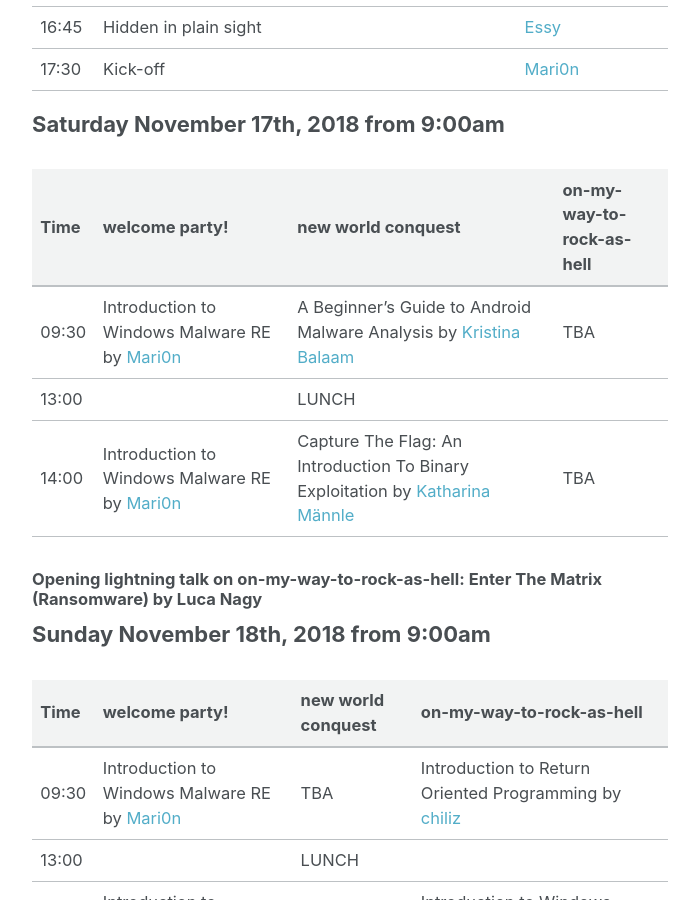
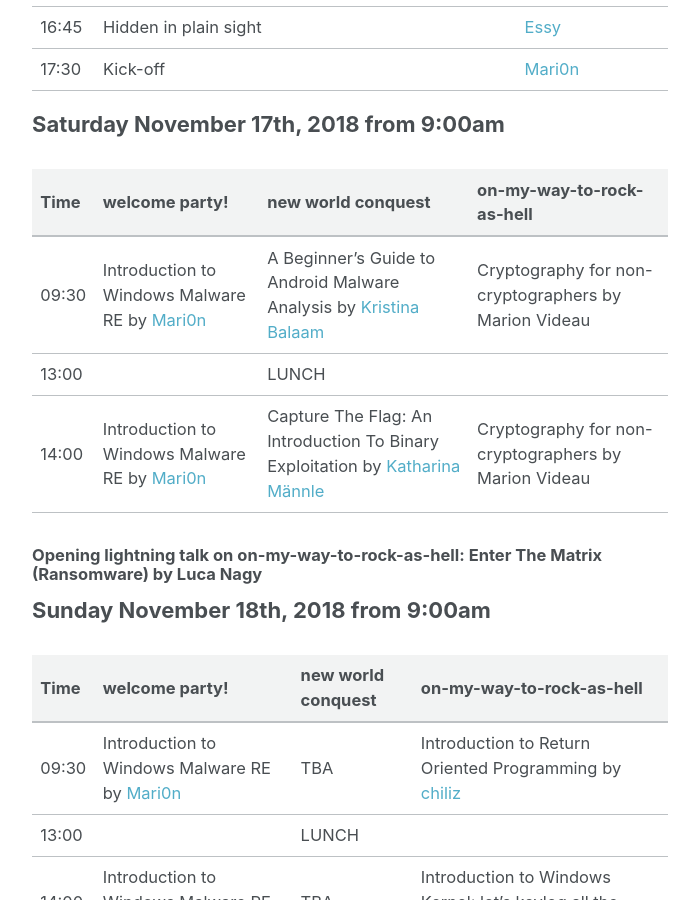
Before and after one commit to blackhoodieRE/blackhoodiere.github.io, a Jekyll site: the page built from _pages/schedule.md, in a window 1280 px wide and 900 px high, scrolled down 1380 px. Shown: the whole window, without its empty margins (290-989 px from the left). Built offline with Jekyll 4.4.1, drawn with Linux system fonts in a browser that asks for light colours.

Commit message:
Marion's workshop confirmed

```diff
--- a/_pages/schedule.md
+++ b/_pages/schedule.md
@@ -39,9 +39,9 @@ header:
 
 | Time | welcome party! | new world conquest | on-my-way-to-rock-as-hell |
 | :--- | :--- | :--- | :--- |
-|09:30| Introduction to Windows Malware RE by [Mari0n](https://twitter.com/pinkflawd) | A Beginner's Guide to Android Malware Analysis by [Kristina Balaam](https://twitter.com/chmodxx_) | TBA |
+|09:30| Introduction to Windows Malware RE by [Mari0n](https://twitter.com/pinkflawd) | A Beginner's Guide to Android Malware Analysis by [Kristina Balaam](https://twitter.com/chmodxx_) | Cryptography for non-cryptographers by Marion Videau |
 |13:00|   | LUNCH |   |
-|14:00| Introduction to Windows Malware RE by [Mari0n](https://twitter.com/pinkflawd) | Capture The Flag: An Introduction To Binary Exploitation by [Katharina Männle](https://twitter.com/mnnle) | TBA |
+|14:00| Introduction to Windows Malware RE by [Mari0n](https://twitter.com/pinkflawd) | Capture The Flag: An Introduction To Binary Exploitation by [Katharina Männle](https://twitter.com/mnnle) | Cryptography for non-cryptographers by Marion Videau |
 
 ###### Opening lightning talk on on-my-way-to-rock-as-hell: Enter The Matrix (Ransomware) by Luca Nagy
 
```
